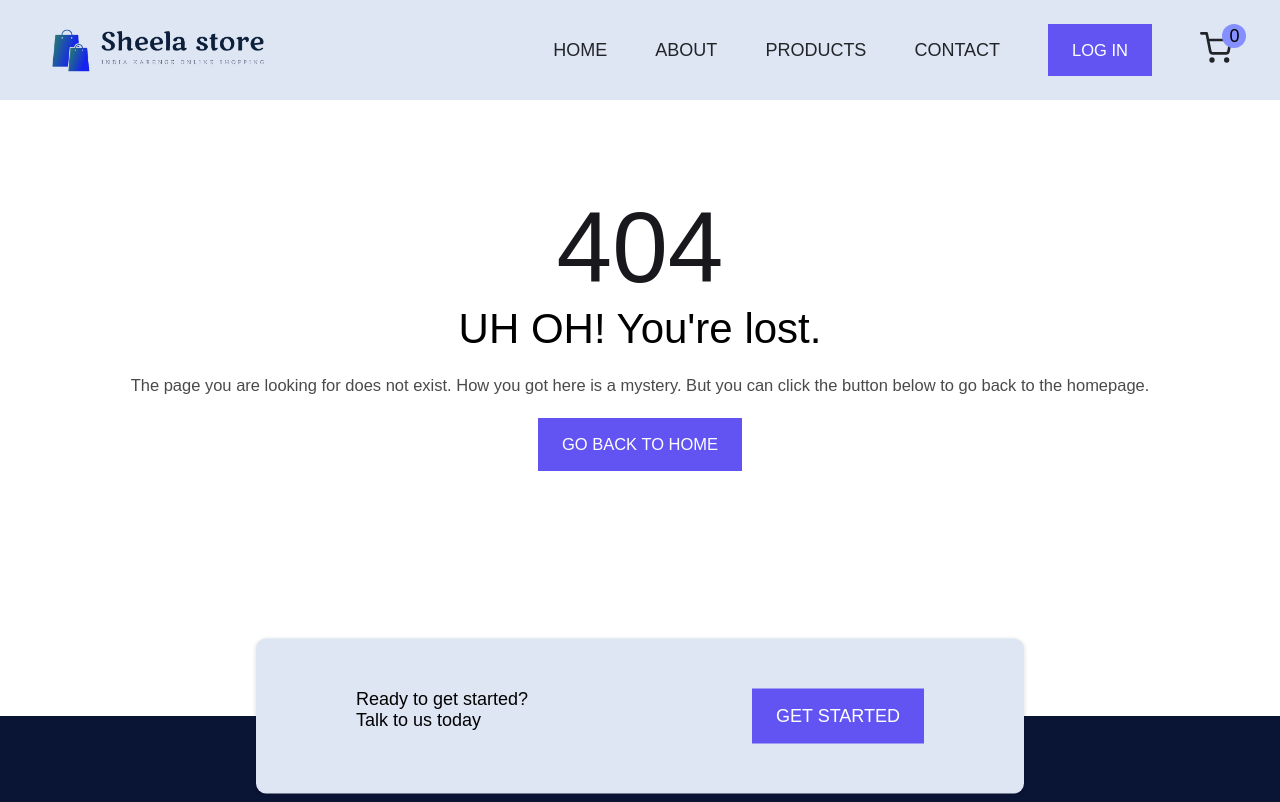
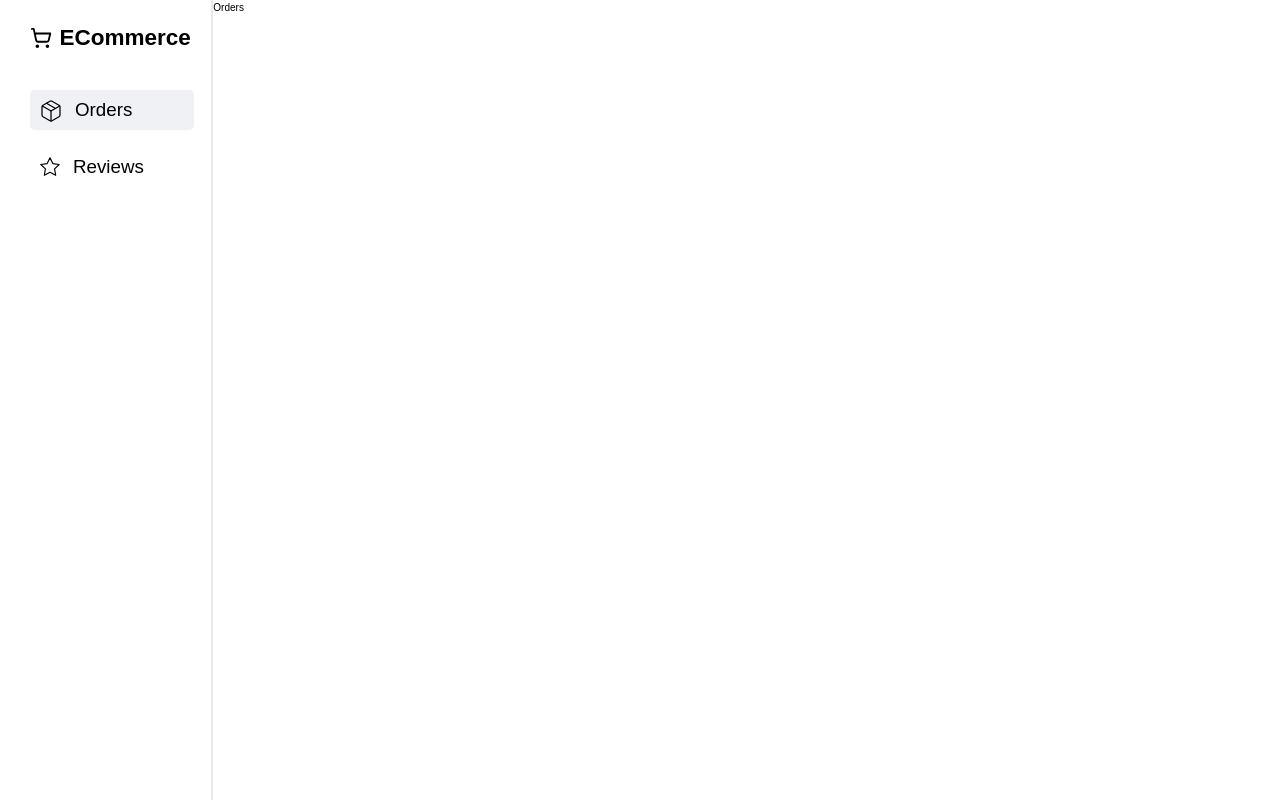
Before and after one commit to TaleTradePrj/ecomerceweb, a React (Create React App) app in the folder frontend/: page /userprofile in a window 1280 px wide. Shown: the top 802 px of the page. Built offline with nearby package versions, Linux system fonts and the light colour scheme; no server answers.

Commit message:
add userprofile + sidebar

```diff
--- a/frontend/package.json
+++ b/frontend/package.json
@@ -40,5 +40,8 @@
       "last 1 firefox version",
       "last 1 safari version"
     ]
+  },
+  "devDependencies": {
+    "tailwindcss": "^3.4.1"
   }
 }
--- a/frontend/src/App.js
+++ b/frontend/src/App.js
@@ -12,6 +12,7 @@ import { ThemeProvider } from "styled-components";
 import Header from "./components/Header";
 import Footer from "./components/Footer";
 import GoToTop from "./components/GoToTop";
+import UserProfile from "./components/UserProfile/UserProfile";
 const App = () => {
   const theme = {
     colors: {
@@ -49,6 +50,7 @@ const App = () => {
       <Route path="/contact" element={<Contact/>}/>
       <Route path="/singleproduct/:id" element={<SingleProduct/>}/>
       <Route path="/cart" element={<Cart/>}/>
+      <Route path="/userprofile" element={<UserProfile/>}/>
       <Route path="*" element={<Error/>}/>
     </Routes>
     <GoToTop />
--- a/frontend/src/components/Footer.js
+++ b/frontend/src/components/Footer.js
@@ -1,11 +1,13 @@
 import React from "react";
 import styled from "styled-components";
-import { NavLink } from "react-router-dom";
+import { NavLink, useLocation } from "react-router-dom";
 import { Button } from "../styles/Button";
 import {FaGithub, FaInstagram, FaLinkedin} from "react-icons/fa";
 
 const Footer = () => {
+  const location = useLocation()
   return (
+    location.pathname === "/userprofile" ? "" :
     <>
       <Wrapper>
         <section className="contact-short">
--- a/frontend/src/components/GoToTop.jsx
+++ b/frontend/src/components/GoToTop.jsx
@@ -1,6 +1,7 @@
 import React, { useEffect, useState } from 'react'
 import styled from 'styled-components'
 import { FaArrowUp } from 'react-icons/fa'
+import { useLocation } from 'react-router-dom';
 const GoToTop = () => {
     const [isVisible,setIsVisible] = useState(false);
     const goToBtn = () => {
@@ -21,7 +22,10 @@ const GoToTop = () => {
      //for load
      return() => window.removeEventListener('scroll',listenToScroll);
     },[])
+
+    const location = useLocation()
   return (
+    location.pathname === "/userprofile" ? "" :
     <Wrapper>
         {isVisible && (
     <div className="top-btn" onClick={goToBtn}>
--- a/frontend/src/components/Header.js
+++ b/frontend/src/components/Header.js
@@ -1,10 +1,12 @@
 import React from "react";
-import { NavLink } from "react-router-dom";
+import { NavLink, useLocation } from "react-router-dom";
 import styled from "styled-components";
 import Nav from "./Nav";
 
 const Header = () => {
-  return (
+  const location = useLocation()
+   return (
+    location.pathname === "/userprofile" ? "" :
     <MainHeader>
       <NavLink to="/">
         <img src="./images/logo2.png" alt="my logo img" className="logo"/>
@@ -12,6 +14,7 @@ const Header = () => {
       <Nav />
     </MainHeader>
   );
+
 };
 
 const MainHeader = styled.header`
--- /dev/null
+++ b/frontend/src/components/UserProfile/UserProfile.js
@@ -0,0 +1,24 @@
+import React, { useState } from 'react'
+import UserSidebar from './sidebar/UserSidebar'
+
+const UserPage = (currentPage) => {
+    switch(currentPage){
+        case "orders":
+            return <div>Orders</div>
+        case "reviews":
+            return <div>Reviews</div>
+        default:
+            return <div>Orders</div>
+    }
+}
+
+export default function UserProfile() {
+
+    const [currentPage, setCurrentPage] = useState("orders")
+  return (
+    <div className='min-h-screen min-w-screen bg-white useroboto flex'>
+        <UserSidebar currentPage={currentPage} setCurrentPage={setCurrentPage}/>
+        {UserPage(currentPage)}
+    </div>
+  )
+}
--- /dev/null
+++ b/frontend/src/components/UserProfile/sidebar/SideOption.js
@@ -0,0 +1,28 @@
+import React, { useState } from 'react'
+import { Package, Star} from "lucide-react"
+
+const SideIcon = (name) => {
+    switch(name){
+        case 'orders':
+            return <Package className='me-5' size={24} strokeWidth='1.25px'/>
+        case 'reviews':
+            return <Star className='me-5' size={22} strokeWidth='1.25px'/>
+        default:
+            return <Package className='me-5' size={24} strokeWidth='1.25px'/>
+    }
+}
+
+function capitalize(string) {
+    return string.charAt(0).toUpperCase() + string.slice(1);
+}
+
+export default function SideOption({name, option, setCurrentPage}) {
+  return (
+    <div className={`flex h-16 w-full gap-3 self-start mb-7 border border-transparent rounded-lg hover:bg-slate-400/15 ${option === name ? "bg-slate-400/15" : ""} select-none cursor-pointer`}>
+        <div className="flex self-start p-3" onClick={() => {setCurrentPage(name)}}>
+            {SideIcon(name)}
+            <span className='text-3xl font-medium'>{capitalize(name)}</span>
+        </div>
+    </div>
+  )
+}
--- /dev/null
+++ b/frontend/src/components/UserProfile/sidebar/UserSidebar.js
@@ -0,0 +1,19 @@
+import React, { useState } from 'react'
+import SideOption from './SideOption'
+import { ShoppingCart } from "lucide-react"
+
+export default function UserSidebar({currentPage, setCurrentPage}) {
+
+  return (
+    <div className='bg-white w-1/6 min-h-screen border-r-2 border-gray-300/50 flex'>
+        <div className="flex flex-col mt-10 ms-12 w-full h-full me-7">
+            <div className='flex justify-center items-center gap-3 mb-16 self-start'>
+                <ShoppingCart size={22}/>
+                <span className='text-4xl font-semibold'>ECommerce</span>
+            </div>
+            <SideOption setCurrentPage={setCurrentPage} name='orders' option={currentPage}/>
+            <SideOption setCurrentPage={setCurrentPage} name='reviews' option={currentPage}/>
+        </div>
+    </div>
+  )
+}
--- /dev/null
+++ b/frontend/src/fonts.css
@@ -0,0 +1,5 @@
+@font-face{
+    font-family: Roboto;
+    src: local('Roboto'),
+        url('../public/fonts/Roboto-Regular.ttf')
+}
--- a/frontend/src/index.css
+++ b/frontend/src/index.css
@@ -1,3 +1,12 @@
+@import './fonts.css';
+@tailwind base;
+@tailwind components;
+@tailwind utilities;
+
+useroboto{
+  font-family: Roboto;
+}
+
 body {
   margin: 0;
   font-family: -apple-system, BlinkMacSystemFont, 'Segoe UI', 'Roboto', 'Oxygen',
--- /dev/null
+++ b/frontend/tailwind.config.js
@@ -0,0 +1,10 @@
+/** @type {import('tailwindcss').Config} */
+module.exports = {
+  content: [
+    "./src/**/*.{js,jsx,ts,tsx}"
+  ],
+  theme: {
+    extend: {},
+  },
+  plugins: [],
+}
```
Also changed, not shown: frontend/public/fonts/Roboto-Regular.ttf (added), 1 other file (tests, documents, lock files or other folders).
